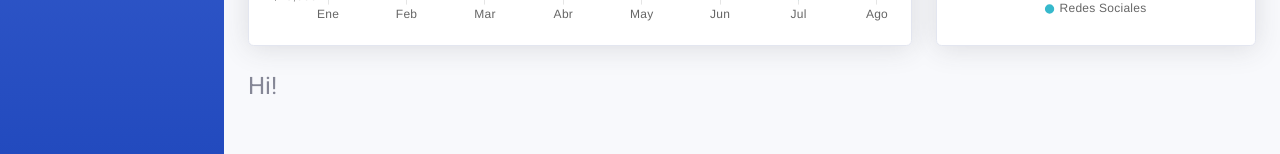
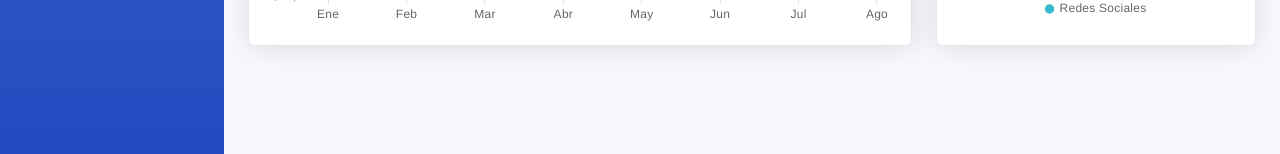
Before and after one commit to RubenLimon18/AlgaePrediction, an Angular app: page /algae/dashboard in a window 1280 px wide. Shown: the part 643-797 px from the top of the page. Built offline with nearby package versions, Linux system fonts and the light colour scheme.

Commit message:
Add logout function to modal

```diff
--- a/src/app/features/base/base.component.html
+++ b/src/app/features/base/base.component.html
@@ -361,6 +361,7 @@
                             <li><a class="dropdown-item" href="#"><i class="fas fa-user fa-sm fa-fw mr-2 text-gray-400"></i>Profile</a></li>
                             <li><a class="dropdown-item" href="#"><i class="fas fa-cogs fa-sm fa-fw mr-2 text-gray-400"></i>Settings</a></li>
                             <li><a class="dropdown-item" href="#"><i class="fas fa-list fa-sm fa-fw mr-2 text-gray-400"></i>Activity Log</a></li>
+                            <li><a class="dropdown-item" href="#"><i class="fas fa-users fa-sm fa-fw mr-2 text-gray-400"></i>Users</a></li>
                             <li><hr class="dropdown-divider"></li>
                             <li>
                                 <!-- <a class="dropdown-item" href="#" data-bs-toggle="modal" data-bs-target="#logoutModal">
--- a/src/app/features/dashboard/dashboard.component.html
+++ b/src/app/features/dashboard/dashboard.component.html
@@ -71,9 +71,4 @@
 
      </div>
 
-
-     <div class="row">
-        <h1>Hi!</h1>
-     </div>
-
 </div>
--- a/src/app/features/dialog/dialog.component.html
+++ b/src/app/features/dialog/dialog.component.html
@@ -4,5 +4,5 @@
 </mat-dialog-content>
 <mat-dialog-actions align="end">
     <button mat-button mat-dialog-close>Cancelar</button>
-    <button mat-button [mat-dialog-close]="true" cdkFocusInitial>Logout</button>
+    <button mat-button [mat-dialog-close]="true" cdkFocusInitial (click)="onLogout()">Logout</button>
 </mat-dialog-actions>
--- a/src/app/features/dialog/dialog.component.ts
+++ b/src/app/features/dialog/dialog.component.ts
@@ -3,6 +3,7 @@ import { MatDialogRef, MAT_DIALOG_DATA } from '@angular/material/dialog';
 import { CommonModule } from '@angular/common';
 import { MatDialogModule } from '@angular/material/dialog';
 import { MatButtonModule } from '@angular/material/button';
+import { Router } from '@angular/router';
 
 @Component({
   selector: 'app-dialog',
@@ -12,8 +13,14 @@ import { MatButtonModule } from '@angular/material/button';
 export class DialogComponent {
 
   constructor(
+    private router: Router,
     public dialogRef: MatDialogRef<DialogComponent>,
     @Inject(MAT_DIALOG_DATA) public data: any
   ) {}
 
+
+  onLogout(){
+    this.router.navigate(["/auth/login"]);
+  }
+
 }
```
